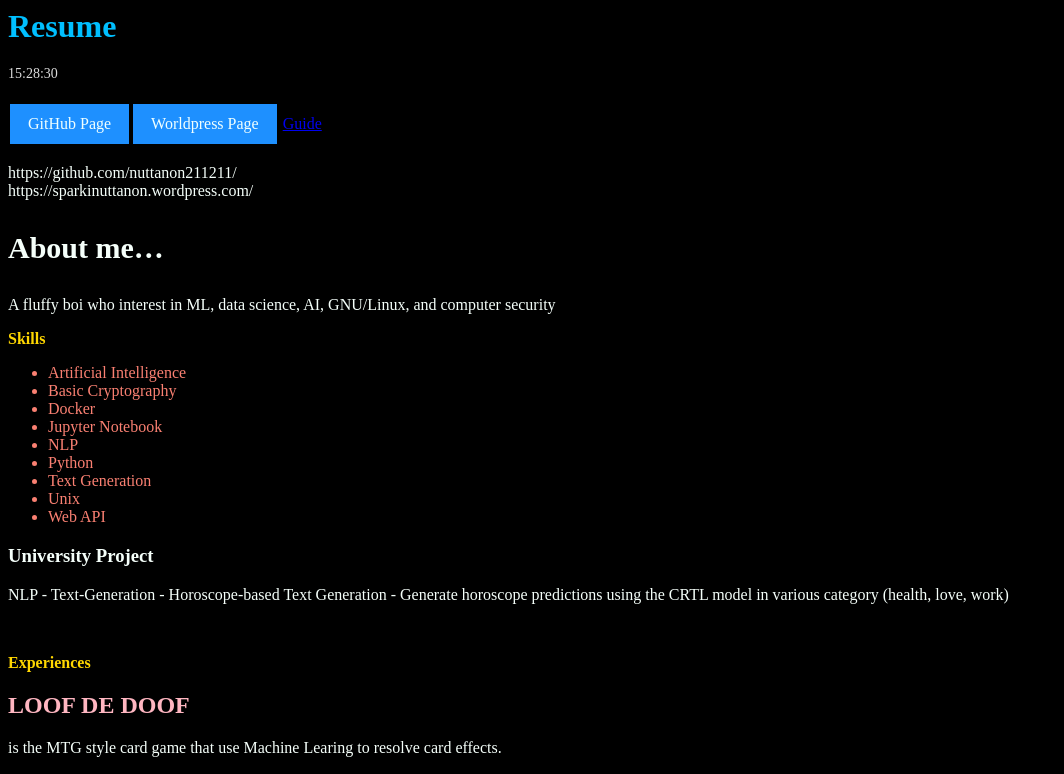
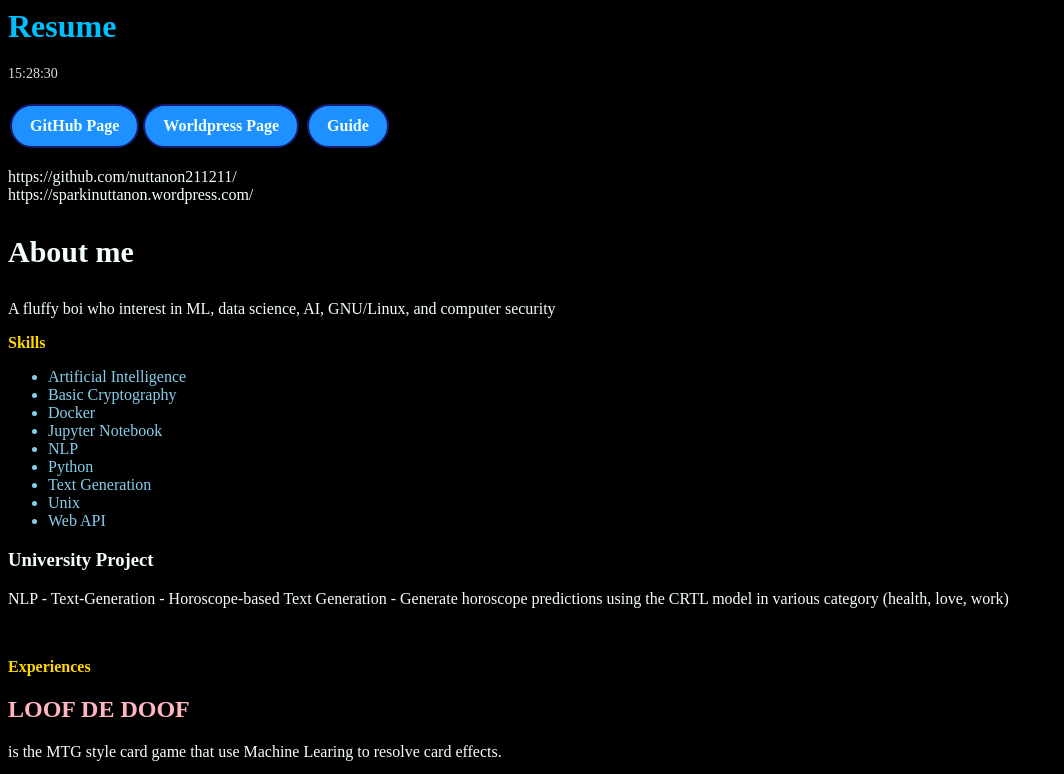
Before and after one commit to nuttanon211211/nuttanon211211.github.io, a plain HTML site: page index.html in a window 1280 px wide. Shown: the top 774 px of the page, without its empty margins (0-1064 px from the left). Drawn offline with Linux system fonts and the light colour scheme.

Commit message:
Update index.html

```diff
--- a/index.html
+++ b/index.html
@@ -4,12 +4,19 @@ body {background-color: black;}
 h1   {color: deepskyblue;}
 p    {color: mintcream;}
 h2   {color: lightpink;}
-ul    {color: salmon;}
-h3    {color: mintcream;}
+ul    {color: skyblue;}
+h3    {color: mintcream; font-weight: 900;}
+
+a:link, a:visited {
 
 
-.button {
-  border: none;
+  border: 2px solid midnightblue;
+
+
+  text-decoration: none;
+
+
+  border-radius: 24px;
   color: azure;
   background-color: dodgerblue;
   padding: 11px 18px;
@@ -19,6 +26,23 @@ h3    {color: mintcream;}
   font-size: 16px;
   margin: 4px 2px;
   cursor: pointer;
+  font-weight: bold;
+}
+
+
+.button {
+  border: none;
+  border-radius: 24px;
+  color: azure;
+  background-color: dodgerblue;
+  padding: 11px 18px;
+  text-align: center;
+  text-decoration: none;
+  display: inline-block;
+  font-size: 16px;
+  margin: 4px 2px;
+  cursor: pointer;
+  font-weight: bold;
 }
 
 
@@ -37,12 +61,15 @@ h3    {color: mintcream;}
 }
 
 .inline {
-  disply:inline-block
+  display:inline-block
 }
 
 
 </style>
 </head>
+<meta name="viewport" content="width=device-width, initial-scale=1.0">
+
+<title>Resume/Personal website</title>
 <body onload="startTime()">
 
 <h1>Resume</h1>
@@ -61,7 +88,7 @@ https://sparkinuttanon.wordpress.com/
 
 
 
-<h3 style="font-size:30px;line-height:1.2;">About me…</h3>
+<h3 style="font-size:30px;line-height:1.2;">About me</h3>
 
 
 
```
